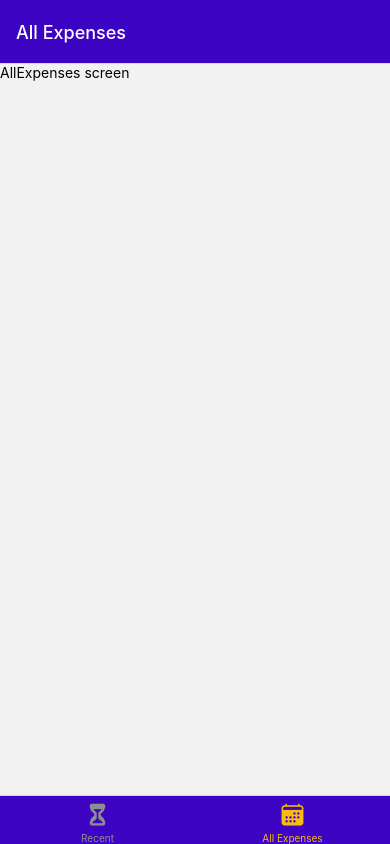
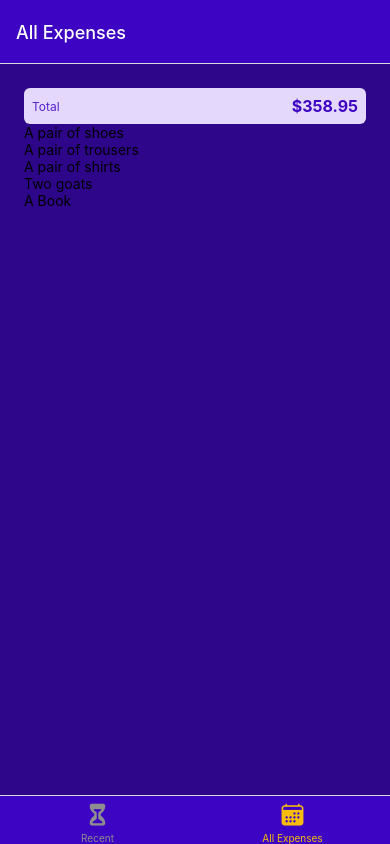
Before and after one commit to avikaldarolia/ExpenseTracker-ReactNative, a React Native app: screen /AllExpenses in a window 390 px wide. Built offline with nearby package versions, Linux system fonts and the light colour scheme.

Commit message:
Outputting expenses( dummy data ) and improving App Layout and Styling

```diff
--- /dev/null
+++ b/components/ExpensesOutput/ExpensesList.js
@@ -0,0 +1,19 @@
+import { FlatList, Text } from "react-native"
+
+function renderExpenseItem(itemData) {
+    return (
+        <Text>{itemData.item.description}</Text>
+    )
+}
+
+function ExpensesList({ expenses }) {
+
+    return (
+        <FlatList data={expenses}
+            renderItem={renderExpenseItem}
+            keyExtractor={item => item.id}
+        />
+    )
+}
+
+export default ExpensesList
--- /dev/null
+++ b/components/ExpensesOutput/ExpensesOutput.js
@@ -0,0 +1,57 @@
+import { StyleSheet, View } from "react-native";
+import { GlobalStyles } from "../../constants/styles";
+import ExpensesList from "./ExpensesList";
+import ExpensesSummary from "./ExpensesSummary";
+
+const DUMMY_EXPENSES = [
+    {
+        id: 'e1',
+        description: 'A pair of shoes',
+        amount: 59.99,
+        date: new Date('2022-09-15')
+    },
+    {
+        id: 'e2',
+        description: 'A pair of trousers',
+        amount: 49.99,
+        date: new Date('2021-01-30')
+    },
+    {
+        id: 'e3',
+        description: 'A pair of shirts',
+        amount: 38.99,
+        date: new Date('2022-08-18')
+    },
+    {
+        id: 'e4',
+        description: 'Two goats',
+        amount: 199.99,
+        date: new Date('2021-12-30')
+    },
+    {
+        id: 'e5',
+        description: 'A Book',
+        amount: 9.99,
+        date: new Date('2021-10-18')
+    },
+]
+
+function ExpensesOutput({ expenses, expensesPeriod }) {
+
+    return (
+        <View style={styles.conatiner}>
+            <ExpensesSummary expenses={DUMMY_EXPENSES} periodName={expensesPeriod} />
+            <ExpensesList expenses={DUMMY_EXPENSES} />
+        </View>
+    )
+}
+
+export default ExpensesOutput
+
+const styles = StyleSheet.create({
+    conatiner: {
+        flex: 1,
+        backgroundColor: GlobalStyles.colors.primary700,
+        padding: 24
+    }
+})
--- /dev/null
+++ b/components/ExpensesOutput/ExpensesSummary.js
@@ -0,0 +1,37 @@
+import { View, Text, StyleSheet } from "react-native";
+import { GlobalStyles } from "../../constants/styles";
+
+function ExpensesSummary({ periodName, expenses }) {
+    const expensesSum = expenses.reduce((sum, expense) => {
+        return sum + expense.amount
+    }, 0)
+
+    return (
+        <View style={styles.container}>
+            <Text style={styles.period}>{periodName}</Text>
+            <Text style={styles.sum}>${expensesSum.toFixed(2)}</Text>
+        </View>
+    )
+}
+
+export default ExpensesSummary;
+
+const styles = StyleSheet.create({
+    container: {
+        padding: 8,
+        backgroundColor: GlobalStyles.colors.primary50,
+        borderRadius: 6,
+        flexDirection: 'row',
+        justifyContent: 'space-between',
+        alignItems: 'center'
+    },
+    period: {
+        fontSize: 12,
+        color: GlobalStyles.colors.primary400
+    },
+    sum: {
+        fontSize: 16,
+        color: GlobalStyles.colors.primary500,
+        fontWeight: 'bold'
+    },
+})
--- a/screens/AllExpenses.js
+++ b/screens/AllExpenses.js
@@ -1,8 +1,9 @@
-import { Text } from "react-native"
+
+import ExpensesOutput from "../components/ExpensesOutput/ExpensesOutput"
 
 function AllExpenses() {
     return (
-        <Text>AllExpenses screen</Text>
+        <ExpensesOutput  expensesPeriod={'Total'}/>
     )
 }
 
--- a/screens/RecentExpenses.js
+++ b/screens/RecentExpenses.js
@@ -1,9 +1,10 @@
-import { Text } from "react-native"
 
-function RecentExpense() {
+import ExpensesOutput from "../components/ExpensesOutput/ExpensesOutput"
+
+function RecentExpenses() {
     return (
-        <Text>RecentExpense screen</Text>
+        <ExpensesOutput  expensesPeriod={'Last 7 days'}/>
     )
 }
 
-export default RecentExpense
+export default RecentExpenses
```
